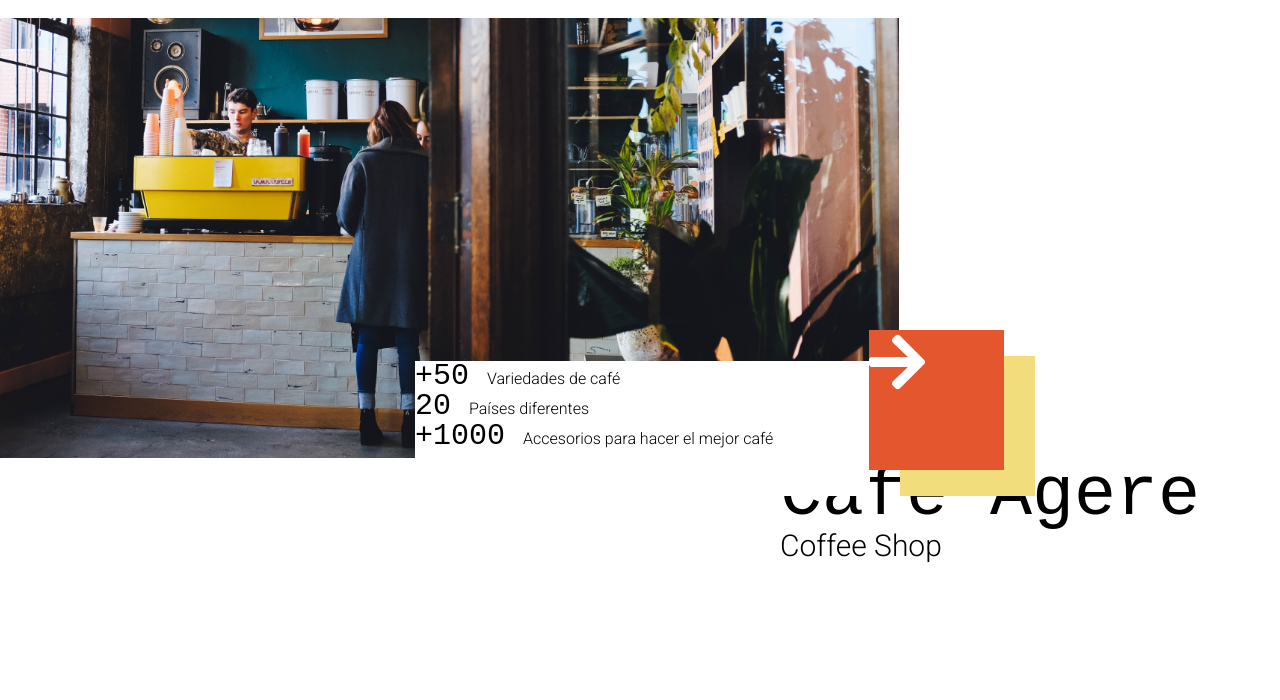
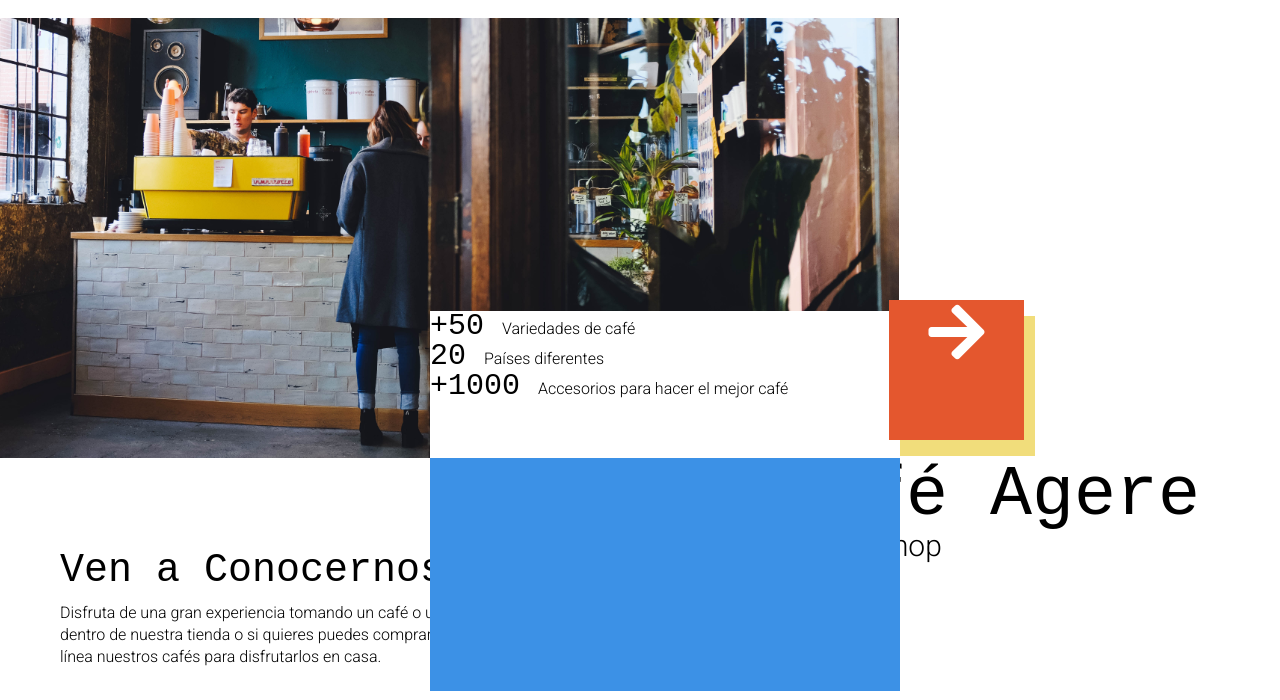
Before and after one commit to andreaescu/cafe-agere, a plain HTML site: page index.html in a window 1280 px wide. Shown: the part 100-800 px from the top of the page. Drawn offline with Linux system fonts and the light colour scheme; a web font is replaced by a local one.

Commit message:
ubicación

```diff
--- a/assets/sass/base/_typography.scss
+++ b/assets/sass/base/_typography.scss
@@ -19,6 +19,7 @@ h2 {
   font-size: $xx-large;
   color: $black;
   font-family: $mono;
+  margin-bottom: 20px;
 }
 
 h3 {
--- a/assets/sass/layout/_section.scss
+++ b/assets/sass/layout/_section.scss
@@ -17,10 +17,10 @@
   display: block;
   background-color: $white;
   position: relative;
-  left: 415px;
-  bottom: 100px;
-  height: 135px;
-  width: 455px;
+  left: 430px;
+  bottom: 150px;
+  height: 155px;
+  width: 470px;
 }
 
 .description__decoration-2 {
@@ -29,8 +29,9 @@
   width: 135px;
   background-color: $flame;
   position: relative;
-  left: 730px;
-  bottom: 350px;
+  left: 750px;
+  bottom: 400px;
+  text-align: center;
 }
 
 .description__decoration-1 {
@@ -40,7 +41,7 @@
   background-color: $buff;
   position: relative;
   left: 900px;
-  bottom: 240px;
+  bottom: 300px;
 }
 
 .description__paragraph {
--- a/assets/sass/layout/_ubication.scss
+++ b/assets/sass/layout/_ubication.scss
@@ -0,0 +1,24 @@
+.ubication {
+  position: relative;
+  margin-left: 60px;
+  width: 400px;
+  height: 260px;
+  bottom: 280px;
+
+}
+
+.ubication__text {
+  line-height: 22px;
+  display: block;
+  clear: right;
+}
+
+.ubication__decoration {
+  height: 233px;
+  width: 470px;
+  background-color: $blue-de-france;
+  display: block;
+  position: relative;
+  left: 370px;
+  bottom: 210px;
+}
```
Also changed, not shown: assets/css/main.css, 1 other file.
